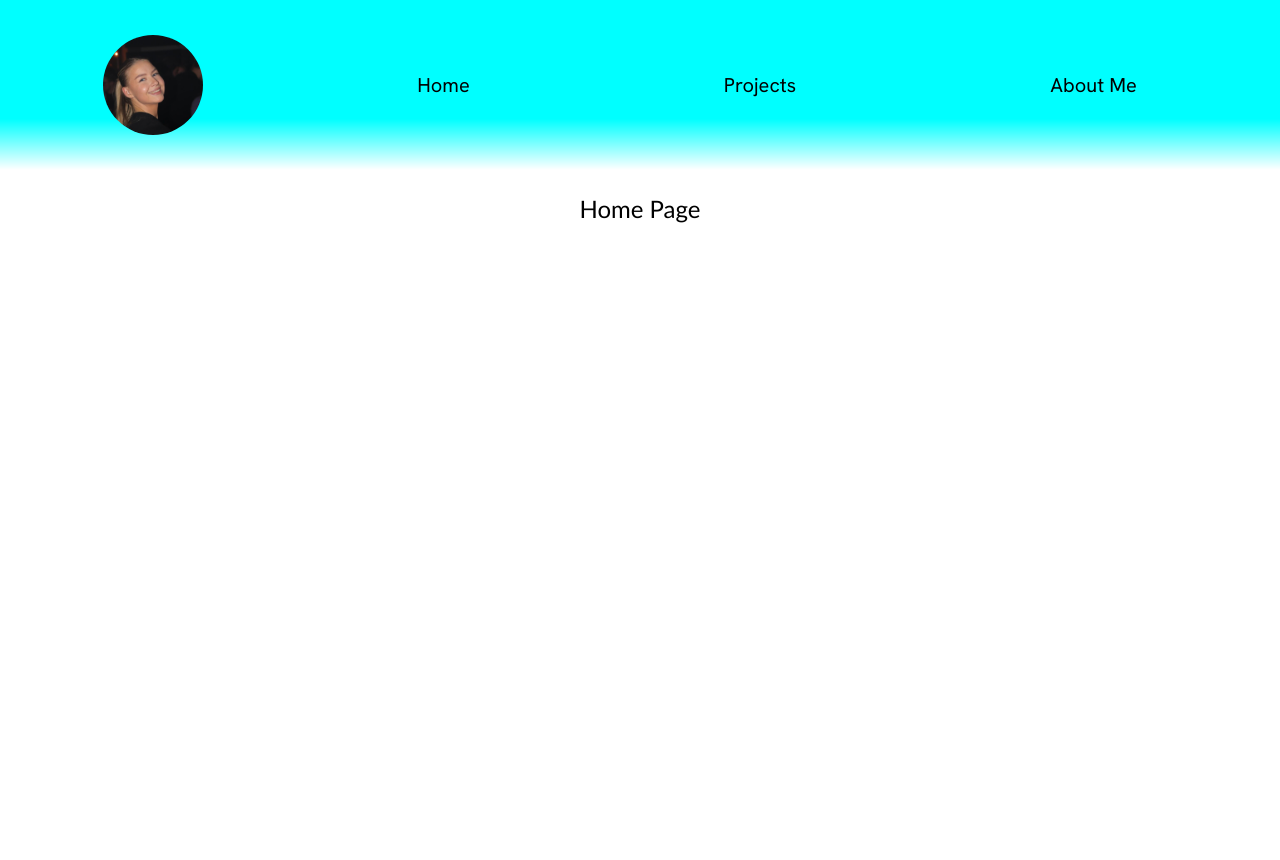
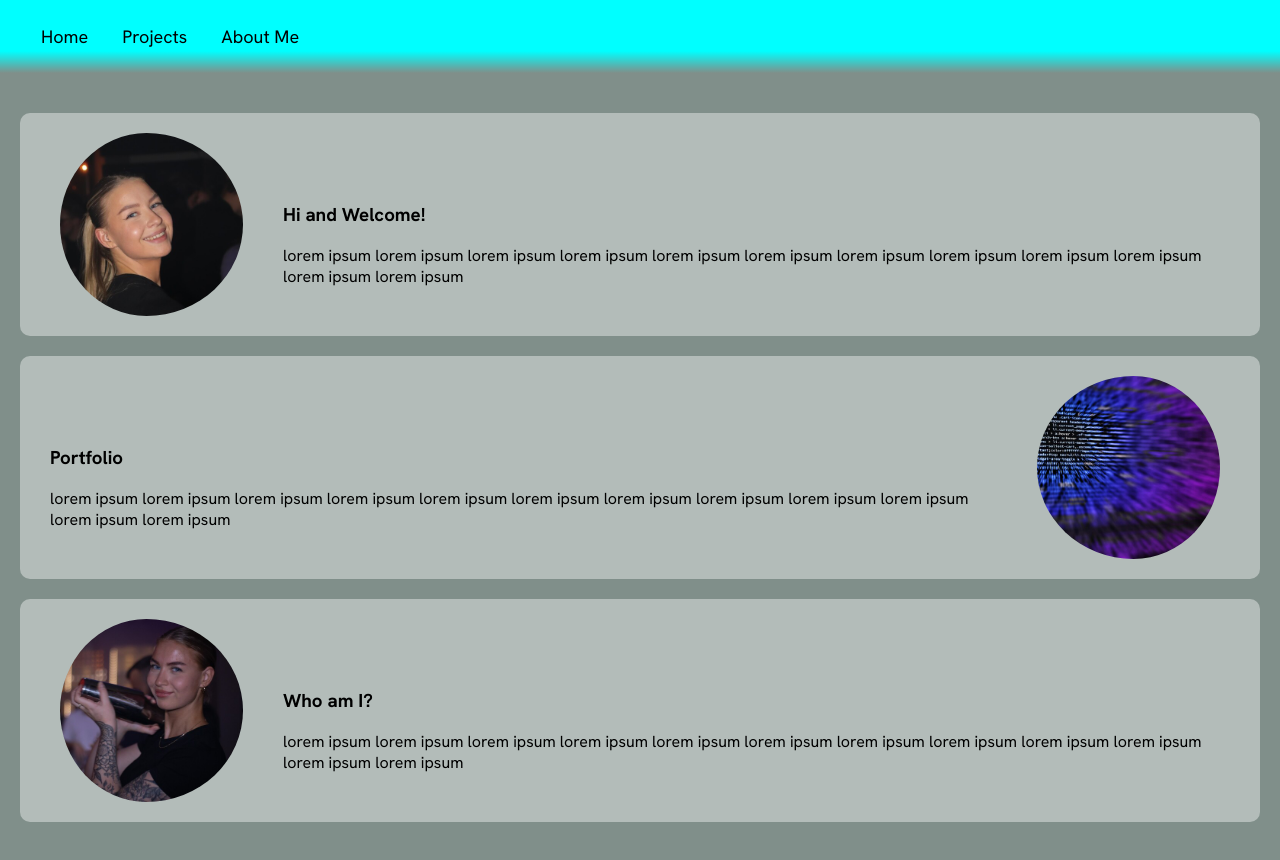
Before and after one commit to lisaupperud/Portfolio, an Angular app: page / in a window 1280 px wide. Before the commit the page ends 800 px from the top, so only its background shows below. Built offline with nearby package versions, Linux system fonts and the light colour scheme.

Commit message:
Add: HomeComponent styling and images, HeaderComponent burgermenu and mediaqueries

```diff
--- a/src/app/header/header.component.css
+++ b/src/app/header/header.component.css
@@ -1,42 +1,65 @@
+/* Grundlayout */
 .header-nav {
   display: flex;
-  flex-direction: row;
-  justify-content: space-around;
   align-items: center;
-  background-color: aqua;
-  padding: 2rem 1rem;
-  overflow: hidden;
-
+  justify-content: space-between;
   background: linear-gradient(to bottom, aqua 0%, aqua 70%, transparent 100%);
-
-  /*OUTCOM: fade in when page is loaded*/
-
-  /*transition: background-color 1s ease-in;*/
-  /*animation: fadeBackground 1s ease-in forwards;*/
+  padding: 1rem 2rem;
 }
 
-/*@keyframes fadeBackground {
-  0% {
-    background-color: transparent;
-  }
-  100% {
-    background-color: aqua;
-  }
-}*/
+.logo {
+  width: 80px;
+  height: 80px;
+  border-radius: 50%;
+}
 
+/* Hamburgarikonen (bara synlig i mobil) */
+.hamburger {
+  font-size: 30px;
+  background: none;
+  border: none;
+  cursor: pointer;
+  display: none; /* göms på desktop */
+}
 
-.header-nav a {
-  font-family: 'Hanken Grotesk';
-  font-size: 20px;
+/* Navigationslänkar */
+.header-links {
+  display: flex;
+  gap: 1rem;
+}
+
+.header-links a {
+  font-family: "Hanken Grotesk";
+  font-size: 18px;
   text-decoration: none;
-  cursor: pointer;
-  padding: 2em;
+  padding: 0.5em;
   color: black;
 }
 
-.header-nav img {
-  border-radius: 50%;
-  width: 100px;
-  height: 100px;
+/* --- Mobilvy (hamburgarmeny) --- */
+@media (max-width: 768px) {
+  .hamburger {
+    display: block; /* visa hamburger i mobil */
+  }
 
+  .header-links {
+    display: none; /* dölj länkar som standard */
+    flex-direction: column;
+    position: absolute;
+    top: 100px;
+    left: 0;
+    width: 100%;
+    background-color: aqua;
+    padding: 1rem;
+    z-index: 10;
+  }
+
+  .header-links.open {
+    display: flex; /* visa meny när öppen */
+  }
+
+  .header-links a {
+    padding: 1rem;
+    font-size: 20px;
+  }
 }
--- a/src/app/header/header.component.html
+++ b/src/app/header/header.component.html
@@ -1,7 +1,19 @@
 <nav class="header-nav">
-  <img src="../../assets/lisaupperud-small.jpg" alt="">
-  <a routerLink="/">Home</a>
-  <a routerLink="/projects">Projects</a>
-  <a routerLink="/about">About Me</a>
+  <!-- ADD: LOGO OF SOME KIND
+    <img
+    src="../../assets/lisaupperud-small.jpg"
+    alt="Lisa Upperud"
+    class="logo"
+  />-->
 
+  <!-- burger meny -->
+  <button class="hamburger" (click)="toggleMenu()" aria-label="Meny">
+    &#9776;
+  </button>
+
+  <div class="header-links" [class.open]="menuOpen">
+    <a routerLink="/" (click)="closeMenu()">Home</a>
+    <a routerLink="/projects" (click)="closeMenu()">Projects</a>
+    <a routerLink="/about" (click)="closeMenu()">About Me</a>
+  </div>
 </nav>
--- a/src/app/header/header.component.ts
+++ b/src/app/header/header.component.ts
@@ -5,8 +5,16 @@ import { RouterLink, RouterModule } from '@angular/router';
   selector: 'app-header',
   imports: [RouterLink],
   templateUrl: './header.component.html',
-  styleUrl: './header.component.css'
+  styleUrl: './header.component.css',
 })
 export class HeaderComponent {
+  menuOpen = false;
 
+  toggleMenu() {
+    this.menuOpen = !this.menuOpen;
+  }
+
+  closeMenu() {
+    this.menuOpen = false;
+  }
 }
--- a/src/app/home/home.component.css
+++ b/src/app/home/home.component.css
@@ -1,10 +1,81 @@
 .home {
   display: flex;
-  align-items: center;
-  justify-content: center;
+  flex-direction: column;
+  font-family: "Hanken Grotesk";
+  padding: 40px 20px;
+  gap: 20px;
 }
 
-.home p {
-  font-family: "Gill Sans", "Gill Sans MT", Calibri, "Trebuchet MS", sans-serif;
-  font-size: 24px;
+.welcome {
+  display: flex;
+  flex-direction: row;
+  padding: 20px 10px;
+  background-color: rgba(255, 255, 255, 0.4);
+  border-radius: 10px;
 }
+
+.welcome img {
+  width: 15%;
+  height: 15%;
+  border-radius: 50%;
+  padding-right: 20px;
+  padding-left: 30px;
+}
+
+.welcome div {
+  padding: 10px 20px;
+}
+
+.welcome div h3 {
+  padding-top: 40px;
+}
+
+.portfolio {
+  display: flex;
+  flex-direction: row-reverse;
+  padding: 20px 10px;
+  background-color: rgba(255, 255, 255, 0.4);
+  border-radius: 10px;
+}
+
+.portfolio img {
+  width: 15%;
+  height: 15%;
+  border-radius: 50%;
+  padding-left: 20px;
+  padding-right: 30px;
+}
+
+.portfolio div {
+  padding: 10px 20px;
+  /*background-color: chartreuse;*/
+}
+
+.portfolio div h3 {
+  padding-top: 40px;
+}
+
+.about {
+  display: flex;
+  flex-direction: row;
+  padding: 20px 10px;
+  background-color: rgba(255, 255, 255, 0.4);
+  border-radius: 10px;
+}
+
+.about img {
+  width: 15%;
+  height: 15%;
+  border-radius: 50%;
+  padding-right: 20px;
+  padding-left: 30px;
+}
+
+.about div {
+  padding: 10px 20px;
+  /*background-color: chartreuse;*/
+}
+
+.about div h3 {
+  padding-top: 40px;
+}
--- a/src/app/home/home.component.html
+++ b/src/app/home/home.component.html
@@ -1,6 +1,34 @@
-<section>
-  <article class="home">
-    <p>Home Page</p>
-    <!--<img src="../assets/lisaupperud.jpeg" alt="">-->
+<section class="home">
+  <article class="welcome">
+    <img src="../../assets/lisaupperud-small.jpg" alt="" />
+    <div>
+      <h3>Hi and Welcome!</h3>
+      <p>
+        lorem ipsum lorem ipsum lorem ipsum lorem ipsum lorem ipsum lorem ipsum
+        lorem ipsum lorem ipsum lorem ipsum lorem ipsum lorem ipsum lorem ipsum
+      </p>
+    </div>
+  </article>
+
+  <article class="portfolio">
+    <img src="../../assets/java-small.jpg" alt="" />
+    <div>
+      <h3>Portfolio</h3>
+      <p>
+        lorem ipsum lorem ipsum lorem ipsum lorem ipsum lorem ipsum lorem ipsum
+        lorem ipsum lorem ipsum lorem ipsum lorem ipsum lorem ipsum lorem ipsum
+      </p>
+    </div>
+  </article>
+
+  <article class="about">
+    <img src="../../assets/lisaupperud2-small.jpg" alt="" />
+    <div>
+      <h3>Who am I?</h3>
+      <p>
+        lorem ipsum lorem ipsum lorem ipsum lorem ipsum lorem ipsum lorem ipsum
+        lorem ipsum lorem ipsum lorem ipsum lorem ipsum lorem ipsum lorem ipsum
+      </p>
+    </div>
   </article>
 </section>
--- a/src/styles.css
+++ b/src/styles.css
@@ -2,6 +2,7 @@ body,
 html {
   margin: 0;
   padding: 0;
+  background-color: rgb(128, 143, 138);
 }
 
 /* You can add global styles to this file, and also import other style files */
```
Also changed, not shown: src/assets/java-small.jpg (added), src/assets/lisaupperud2-small.jpg (added).
